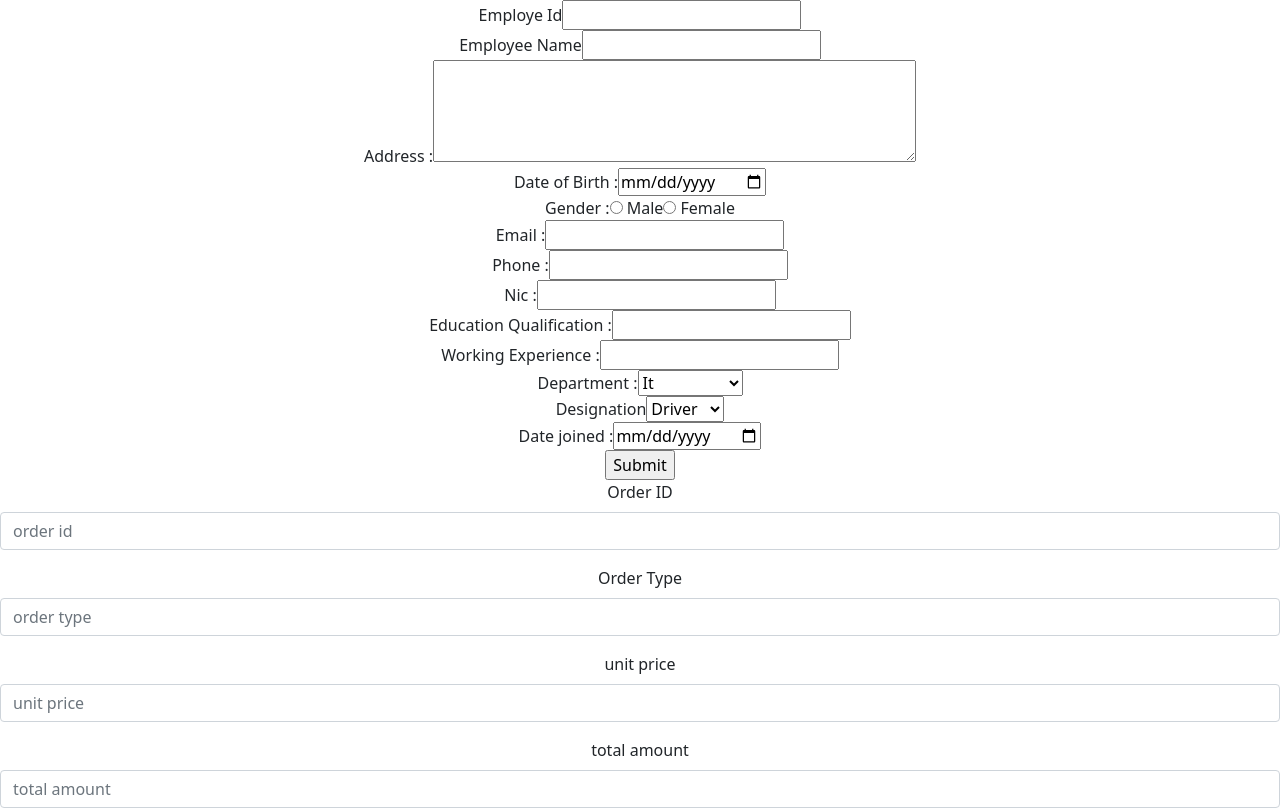
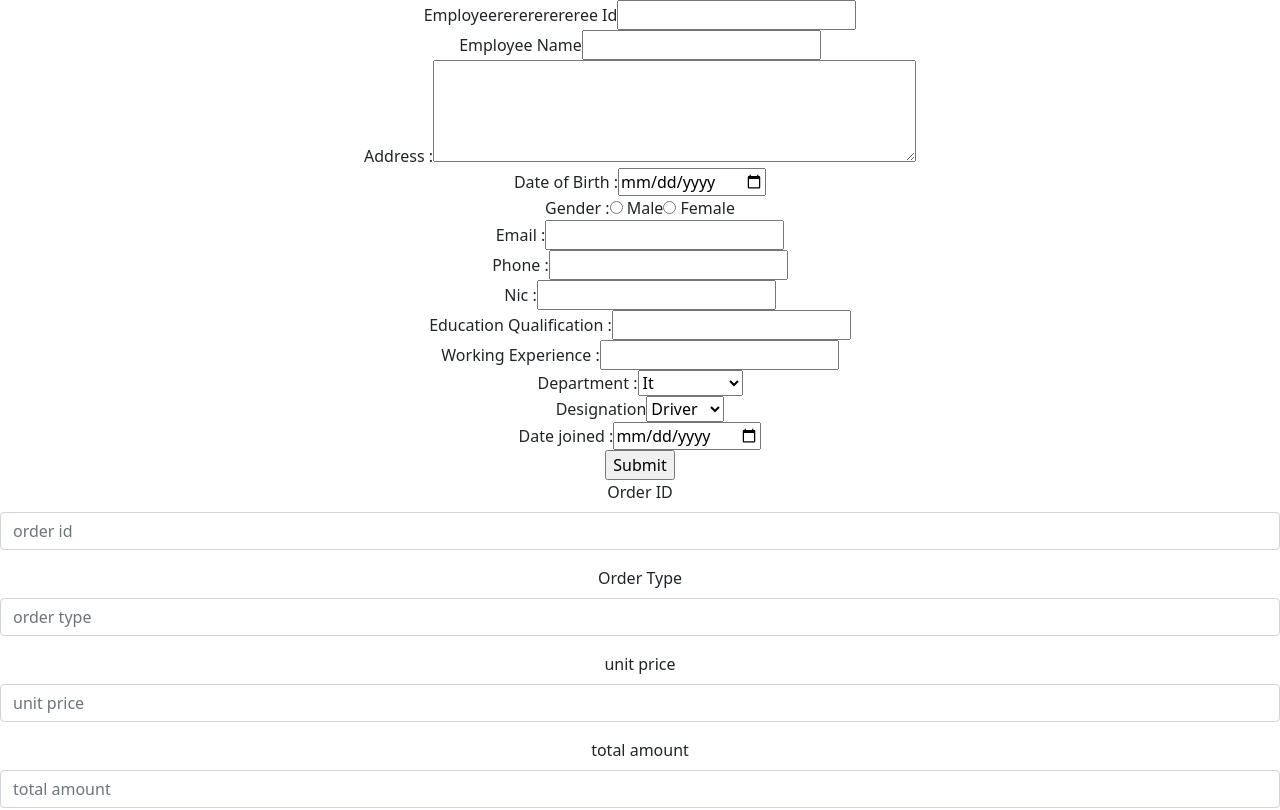
Before and after one commit to devinbi/WD_B01_ITP_G04, a React (Create React App) app in the folder frontend/: page / in a window 1280 px wide. Shown: the top 810 px of the page. Built offline with nearby package versions, Linux system fonts and the light colour scheme.

Commit message:
new chnage

```diff
--- a/frontend/src/components/AddEmployee.js
+++ b/frontend/src/components/AddEmployee.js
@@ -51,7 +51,7 @@ export  default function AddEmployee(){
     return(
      <div>
     <form onSubmit={sendData}>
-     <label  for="employeeId">Employe Id</label>
+     <label  for="employeeId">Employeererererereree Id</label>
      <input id="employeeId" className="input-text js-input" type="text"  required
        onChange={(e)=>{
 
```
